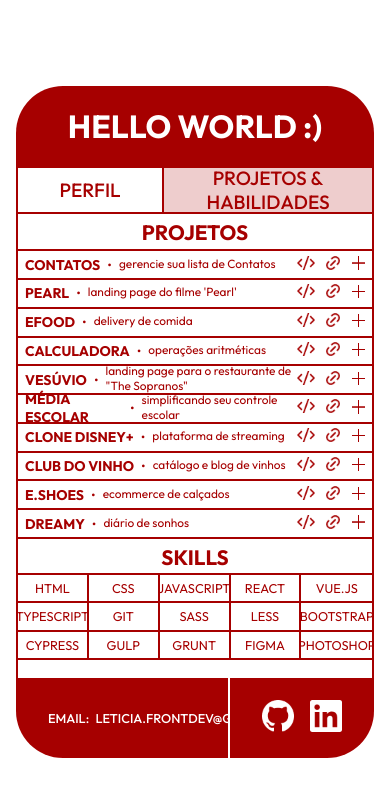
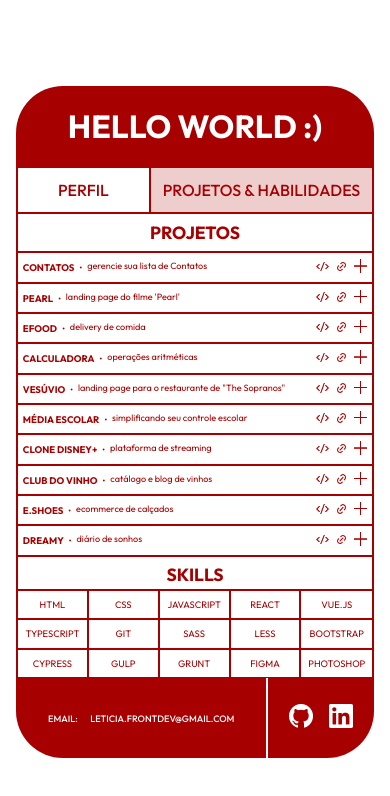
Before and after one commit to l3l3z1nh4/portfolio, a React (Vite) app: page /projetos-habilidades in a window 390 px wide. Shown: the top 796 px of the page. Built offline with nearby package versions, Linux system fonts and the light colour scheme.

Commit message:
melhorando responsividade

```diff
--- a/src/components/ConteudoPerfil/styles.ts
+++ b/src/components/ConteudoPerfil/styles.ts
@@ -53,6 +53,7 @@ export const CardPerfil = styled.div`
       align-items: center;
       justify-content: center;
       width: 70%;
+      font-size: 1em;
     }
   }
 
@@ -66,7 +67,7 @@ export const CardPerfil = styled.div`
 
     ${breakpoint.mobile} {
      padding: 0;
-     font-size: 1.3em;
+     font-size: 1.2em;
      height: 60%;
     }
   }
@@ -87,7 +88,8 @@ export const CardDescricao = styled.div`
 
   ${breakpoint.mobile} {
     p {
-      font-size: 1em;
+      font-size: 0.98em;
+      padding: 1em;
     }
   }
 `
--- a/src/components/ConteudoProjetos/styles.ts
+++ b/src/components/ConteudoProjetos/styles.ts
@@ -1,7 +1,6 @@
 import styled from 'styled-components'
 import { cores } from '../../styles/cores'
 import { breakpoint } from '../../styles/breakpoints'
-
 
 export const ProjetosStyled = styled.div`
   display: flex;
@@ -18,10 +17,16 @@ export const ProjetosStyled = styled.div`
     height: 11%;
     border-bottom: 2px solid ${cores.vermelho};
     font-size: 1.3em;
+
+    ${breakpoint.mobile} {
+      font-size: 1.1em;
+    }
   }
 
   ${breakpoint.mobile} {
     flex-direction: column;
+    height: 100%;
+    max-height: 55vh;
   }
 `
 
@@ -33,6 +38,7 @@ export const ContainerProjetos = styled.div`
   ${breakpoint.mobile} {
     width: 100%;
     border-right: none;
+    height: 100%;
   }
 
   ul {
@@ -47,9 +53,9 @@ export const ContainerProjetos = styled.div`
       height: 8.9%;
       cursor: default;
 
-
       ${breakpoint.mobile} {
         height: 8.5%;
+        font-size: 0.6em;
       }
 
       &:hover {
@@ -83,7 +89,7 @@ export const ContainerProjetos = styled.div`
           text-transform: none;
           margin-top: -3px;
           ${breakpoint.mobile} {
-            font-size: 0.85em;
+            font-size: 0.95em;
           }
         }
       }
@@ -94,7 +100,7 @@ export const ContainerProjetos = styled.div`
         align-items: center;
         gap: 0.8em;
 
-        button{
+        button {
           border: none;
           background: none;
           cursor: pointer;
@@ -114,10 +120,15 @@ export const ContainerSkills = styled.div`
 
   ${breakpoint.mobile} {
     width: 100%;
+    height: 30%;
 
     h1 {
       padding-top: 4px;
       padding-bottom: 16px;
+
+      ${breakpoint.mobile} {
+        padding-bottom: 14px;
+      }
     }
   }
 
@@ -132,7 +143,7 @@ export const ContainerSkills = styled.div`
     }
 
     ${breakpoint.mobile} {
-      height: 68%;
+      height: 82%;
       width: 111.2%;
     }
 
@@ -156,6 +167,7 @@ export const ContainerSkills = styled.div`
       ${breakpoint.mobile} {
         width: 18%;
         border-right: 2px solid ${cores.vermelho};
+        font-size: 0.59em;
 
         &:nth-of-type(5n) {
           border-right: none;
--- a/src/components/Footer/styles.ts
+++ b/src/components/Footer/styles.ts
@@ -1,5 +1,6 @@
 import styled from 'styled-components'
 import { cores } from '../../styles/cores'
+import { breakpoint } from '../../styles/breakpoints'
 
 export const FooterStyled = styled.footer`
   display: flex;
@@ -34,6 +35,11 @@ export const Email = styled.div`
   gap: 0.5em;
   font-weight: 500;
   font-size: 0.8em;
+
+
+  ${breakpoint.mobile} {
+    font-size: 0.58em;
+  }
 `
 export const SocialContent = styled.div`
   background-color: ${cores.vermelho};
@@ -43,6 +49,10 @@ export const SocialContent = styled.div`
   border-radius: 0 0 47px 0; /* Borda direita */
   padding: 0 2em;
   flex-shrink: 0;
+
+  ${breakpoint.mobile}{
+    padding: 0 1.3em;
+  }
 `
 
 export const Social = styled.div`
@@ -53,5 +63,9 @@ export const Social = styled.div`
   img {
     max-width: 2em;
     height: auto;
+
+    ${breakpoint.mobile} {
+      max-width: 1.5em;
+    }
   }
 `
--- a/src/components/Navegador/styles.ts
+++ b/src/components/Navegador/styles.ts
@@ -33,8 +33,9 @@ export const NavStyled = styled.nav`
         cursor: pointer;
       }
       ${breakpoint.mobile} {
+        font-size: 1em;
         &:first-child {
-          width: 70%;
+          width: 60%;
         }
       }
     }
```
